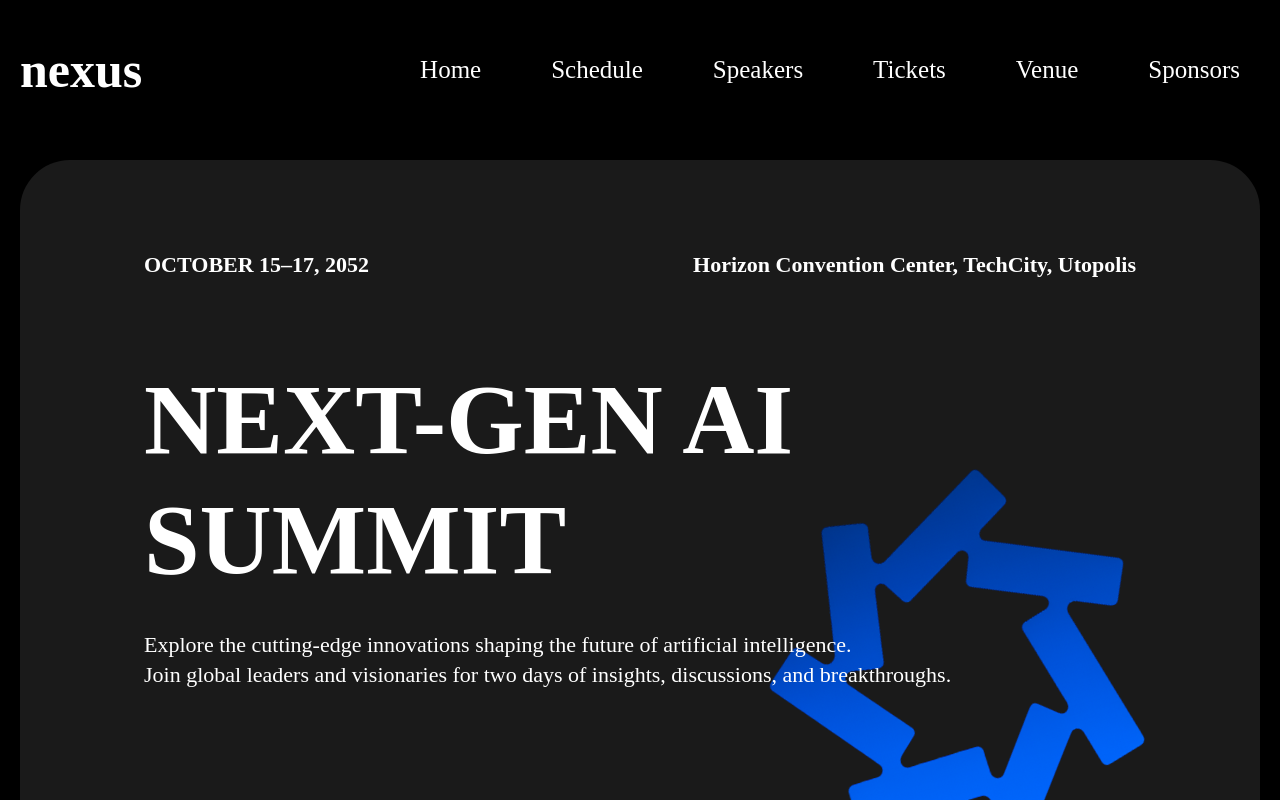
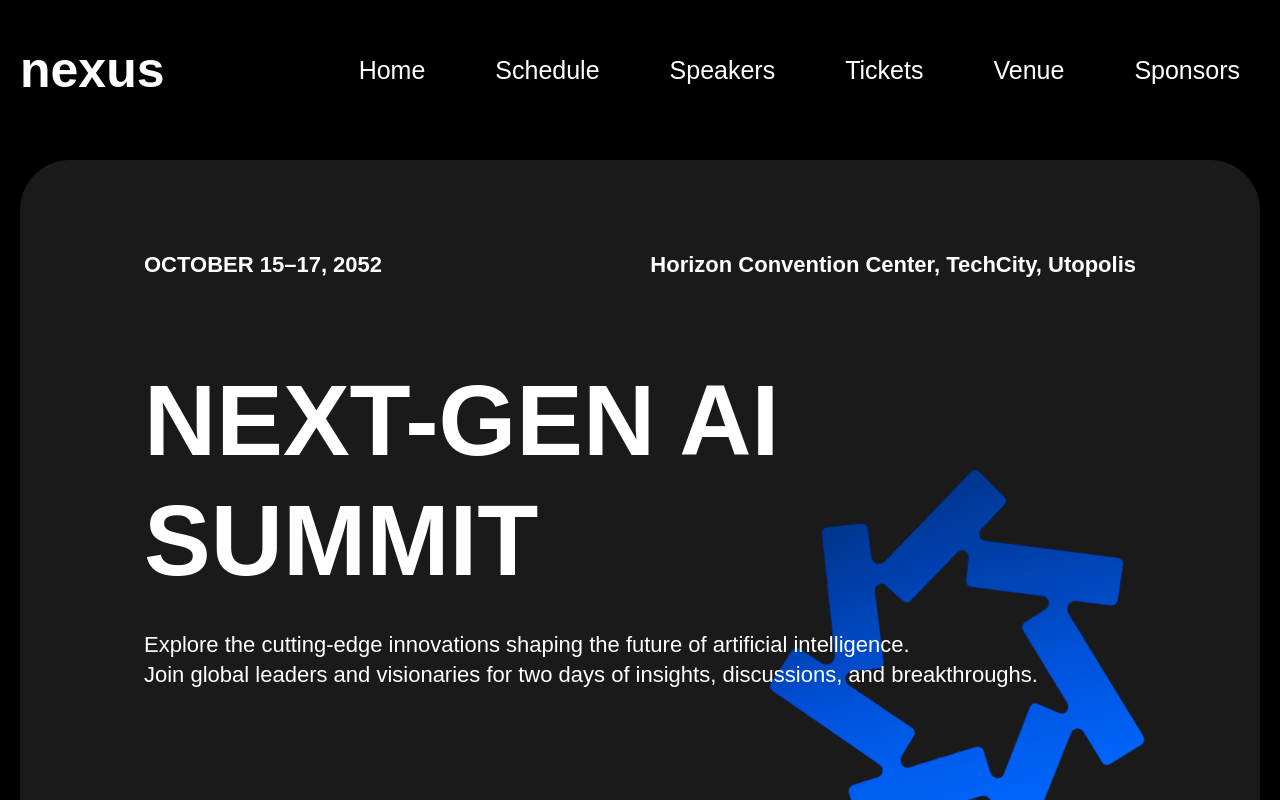
Before and after one commit to BlcakCobra/async-Race, a React (Vite) app: page / in a window 1280 px wide. Shown: the top 800 px of the page. Built offline with nearby package versions, Linux system fonts and the light colour scheme.

Commit message:
Adds global font-family

```diff
--- a/src/index.css
+++ b/src/index.css
@@ -2,5 +2,6 @@
   padding: 0;
   margin: 0;
   box-sizing: border-box;
+  font-family: 'Syne', sans-serif;
   background-color: black;
 }
```
